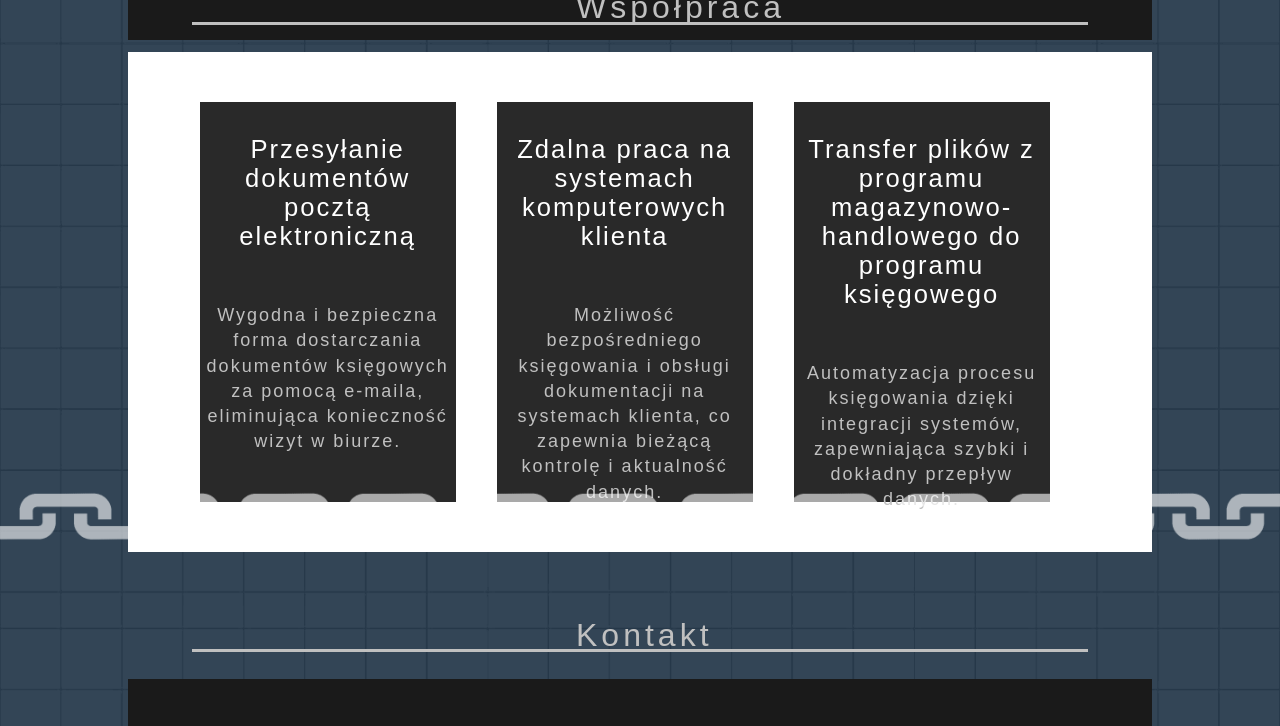
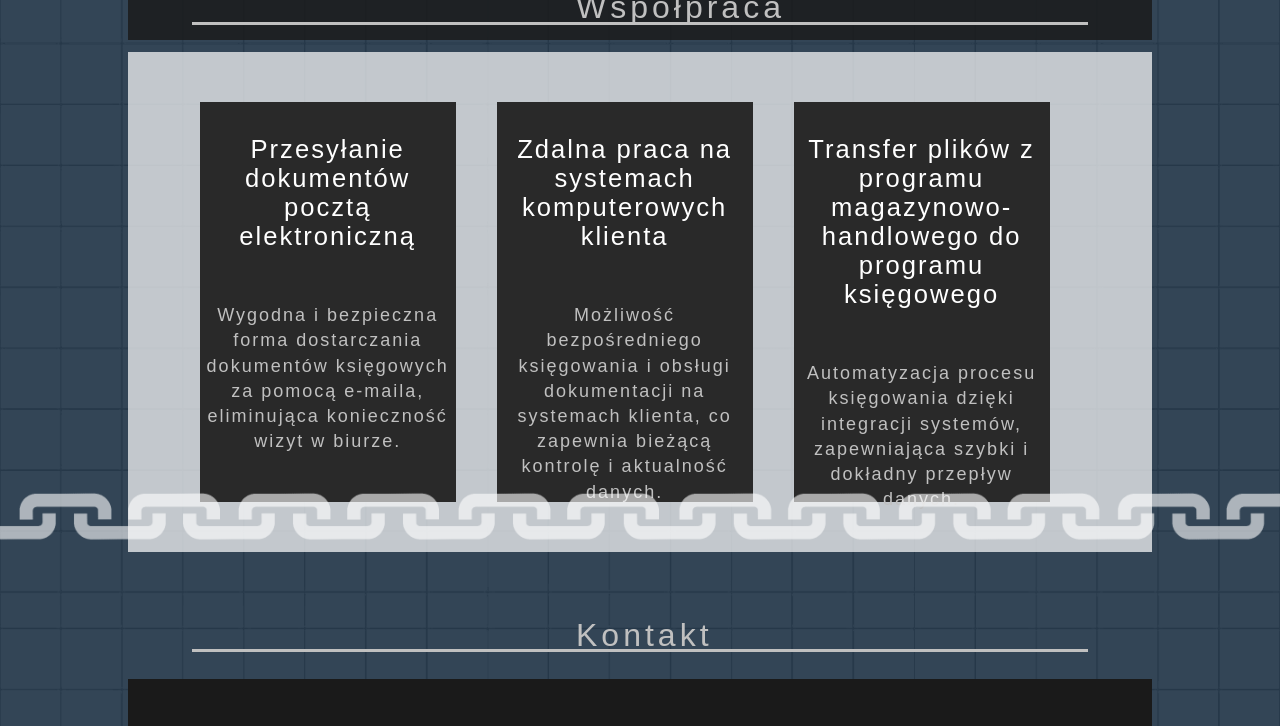
Before and after one commit to hexteec/JoaNatSite, a plain HTML site: page index.html in a window 1280 px wide. Shown: the part 1698-2424 px from the top of the page. Drawn offline with Linux system fonts and the light colour scheme.

Commit message:
Update index.html

```diff
--- a/index.html
+++ b/index.html
@@ -162,13 +162,14 @@
             position: absolute;
             width: 30%;
             height: 1000px;
-            background-color: rgb(26, 26, 26);
+            background-color: rgba(26, 26, 26);
         }
         #karta1{
             top: 11.5%;
             left: 10%;
             right: 10%;
             width: 80%;
+            background-color: rgba(26, 26, 26, 0.822);
         }
         #karta2{
             top: 56.7%;
@@ -176,6 +177,7 @@
             right: 10%;
             width: 80%;
             height: 500px;
+            background-color: rgba(255, 255, 255, 0.705);
         }
         #karta3{
             top: 84.7%;
@@ -324,7 +326,7 @@
         <img src="chainBg2.png" style="top: 48%;" class="chainImg">
         <h4 class="tekst" id="wspolpracaM">Współpraca</h4>
         <hr id="k7">
-        <div class="karta" id="karta2" style="background-color: white;">
+        <div class="karta" id="karta2">
             <div id="pdpe" class="kartyUslug">
                 <h2 class="tekst" id="tytul">Przesyłanie dokumentów pocztą elektroniczną</h2>
                 <h4 class="tekst" id="tresc">Wygodna i bezpieczna forma dostarczania dokumentów księgowych za pomocą e-maila, eliminująca konieczność wizyt w biurze.
```
